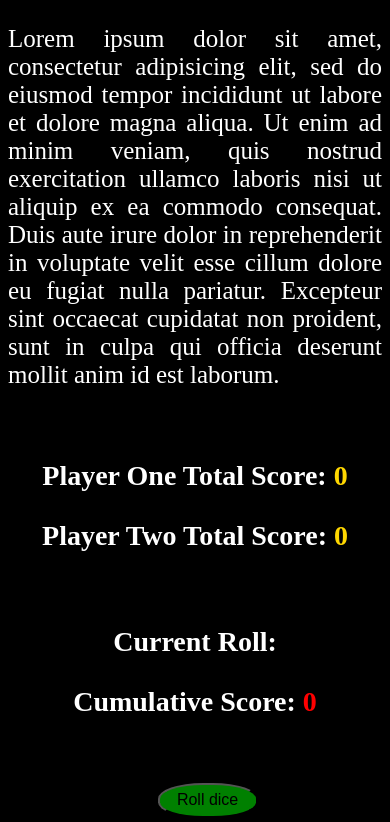
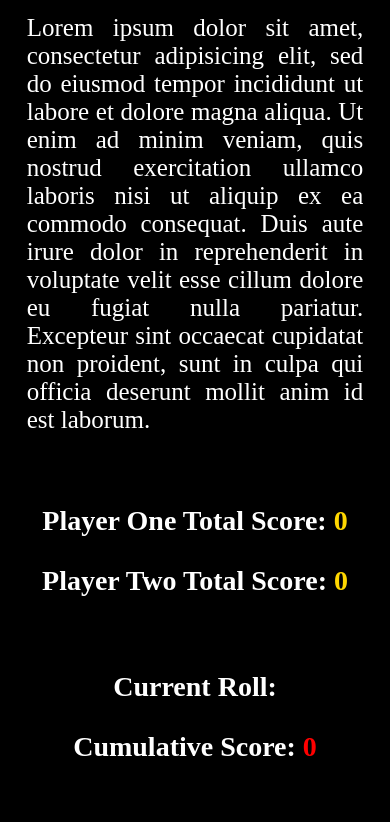
Before and after one commit to Joy-Wanjiru/Pig-Dice-Game, a plain HTML site: page index.html in a window 390 px wide. Shown: the part 589-1411 px from the top of the page. Drawn offline with nearby package versions, Linux system fonts and the light colour scheme.

Commit message:
Adjust responsive

```diff
--- a/css/styles.css
+++ b/css/styles.css
@@ -103,6 +103,7 @@ h4 {
 
 @media screen and (max-width: 500px) {
   .body {
-    margin: 0%;
+    margin: 5%;
+    background-color: black;
   }
 }
```
